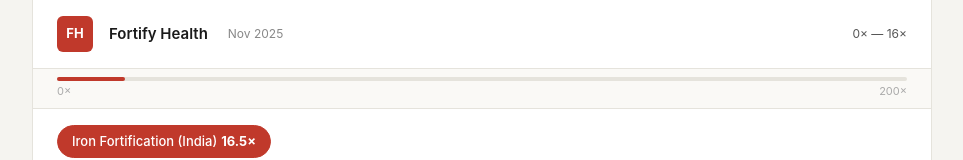
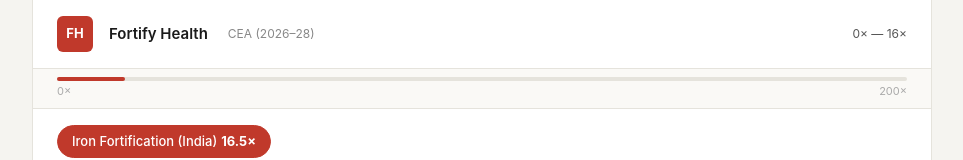
Before and after one commit to uday-fortifyhealth/cea_calculator, a React (Vite) app: page / in a window 1280 px wide. Shown: the top 160 px of the page, without its empty margins (158-1121 px from the left). Built offline with nearby package versions, Linux system fonts and the light colour scheme.

Commit message:
changed the period at top ofr clarity

```diff
--- a/src/App.jsx
+++ b/src/App.jsx
@@ -27,7 +27,7 @@
       <header className="app-header d-flex align-items-center gap-3 px-4 py-3">
         <div className="brand-badge">FH</div>
         <span className="brand-name">Fortify Health</span>
-        <span className="header-meta">Nov 2025</span>
+        <span className="header-meta">CEA (2026–28)</span>
         <span className="header-range">0× — 16×</span>
       </header>
 
```
